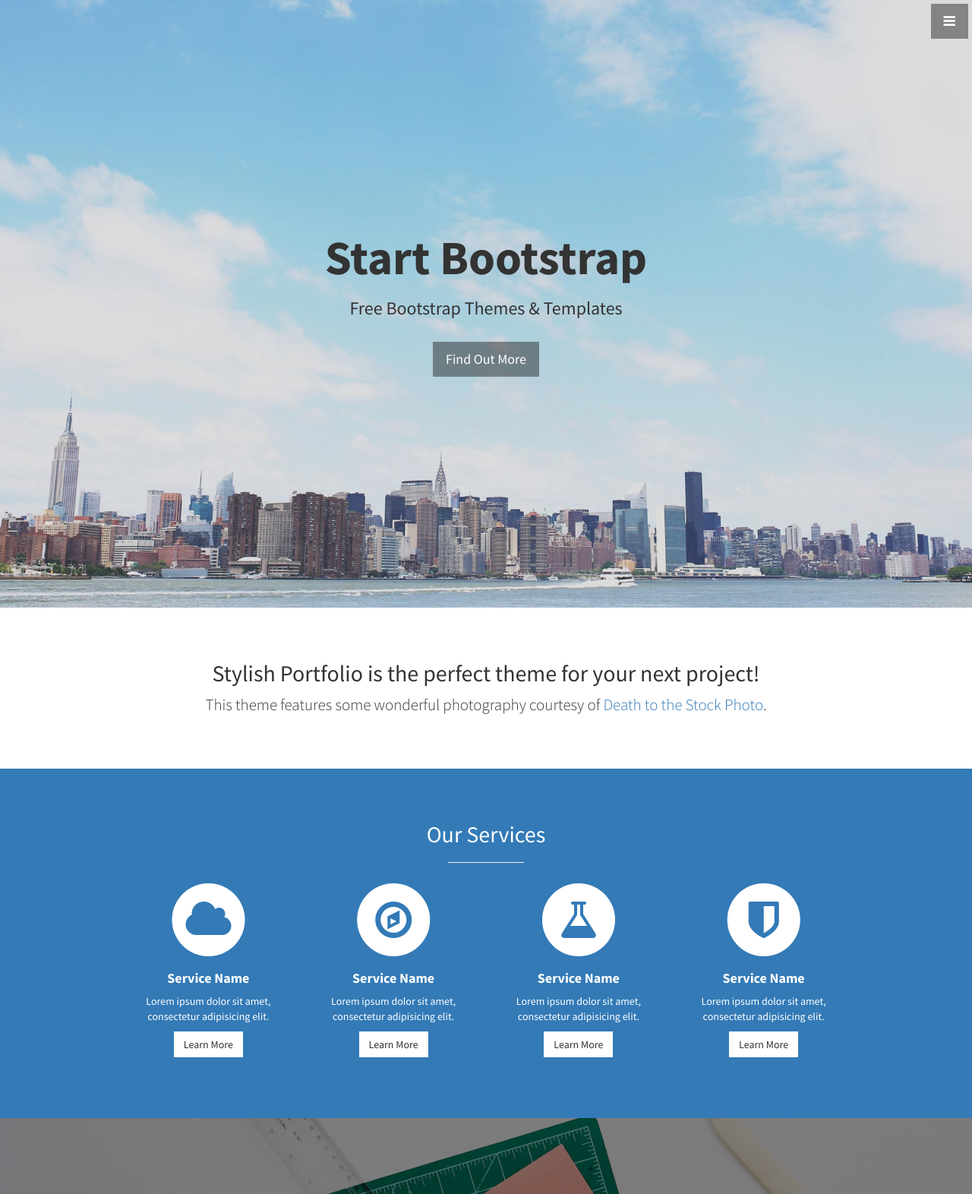
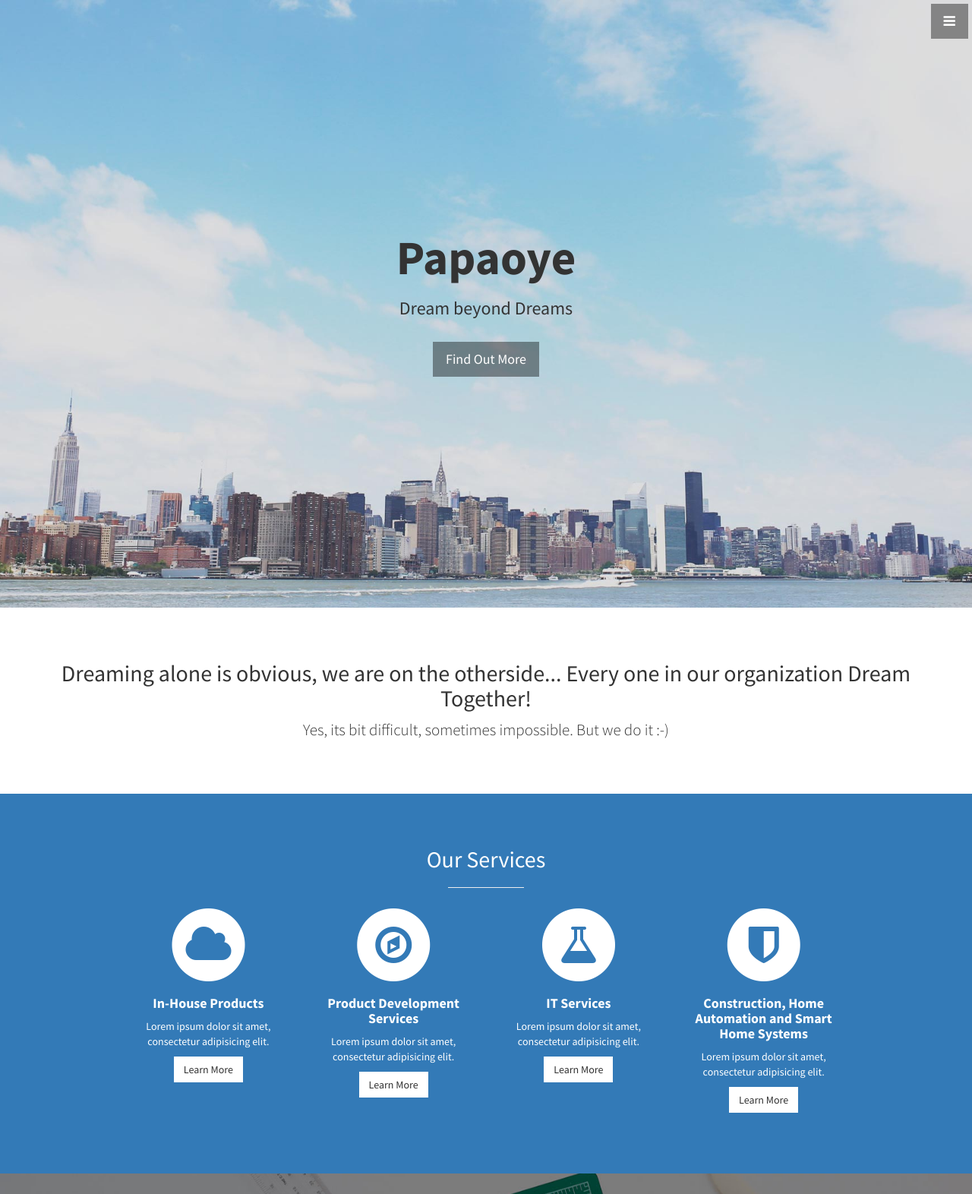
Before and after one commit to papaoye/papaoye.github.io, a plain HTML site: page index.html in a window 1280 px wide. Shown: the top 1572 px of the page at 76% size. Drawn offline with Linux system fonts and the light colour scheme.

Commit message:
Update index.html

```diff
--- a/index.html
+++ b/index.html
@@ -9,7 +9,7 @@
     <meta name="description" content="">
     <meta name="author" content="">
 
-    <title>Stylish Portfolio - Start Bootstrap Theme</title>
+    <title>Papaoye - Dream Beyond Dreams</title>
 
     <!-- Bootstrap Core CSS -->
     <link href="css/bootstrap.min.css" rel="stylesheet">
@@ -61,8 +61,8 @@
     <!-- Header -->
     <header id="top" class="header">
         <div class="text-vertical-center">
-            <h1>Start Bootstrap</h1>
-            <h3>Free Bootstrap Themes &amp; Templates</h3>
+            <h1>Papaoye</h1>
+            <h3>Dream beyond Dreams</h3>
             <br>
             <a href="#about" class="btn btn-dark btn-lg">Find Out More</a>
         </div>
@@ -73,8 +73,8 @@
         <div class="container">
             <div class="row">
                 <div class="col-lg-12 text-center">
-                    <h2>Stylish Portfolio is the perfect theme for your next project!</h2>
-                    <p class="lead">This theme features some wonderful photography courtesy of <a target="_blank" href="http://join.deathtothestockphoto.com/">Death to the Stock Photo</a>.</p>
+                    <h2>Dreaming alone is obvious, we are on the otherside... Every one in our organization Dream Together!</h2>
+                    <p class="lead">Yes, its bit difficult, sometimes impossible. But we do it :-)</p>
                 </div>
             </div>
             <!-- /.row -->
@@ -98,7 +98,7 @@
                                 <i class="fa fa-cloud fa-stack-1x text-primary"></i>
                             </span>
                                 <h4>
-                                    <strong>Service Name</strong>
+                                    <strong>In-House Products</strong>
                                 </h4>
                                 <p>Lorem ipsum dolor sit amet, consectetur adipisicing elit.</p>
                                 <a href="#" class="btn btn-light">Learn More</a>
@@ -111,7 +111,7 @@
                                 <i class="fa fa-compass fa-stack-1x text-primary"></i>
                             </span>
                                 <h4>
-                                    <strong>Service Name</strong>
+                                    <strong>Product Development Services</strong>
                                 </h4>
                                 <p>Lorem ipsum dolor sit amet, consectetur adipisicing elit.</p>
                                 <a href="#" class="btn btn-light">Learn More</a>
@@ -124,7 +124,7 @@
                                 <i class="fa fa-flask fa-stack-1x text-primary"></i>
                             </span>
                                 <h4>
-                                    <strong>Service Name</strong>
+                                    <strong>IT Services</strong>
                                 </h4>
                                 <p>Lorem ipsum dolor sit amet, consectetur adipisicing elit.</p>
                                 <a href="#" class="btn btn-light">Learn More</a>
@@ -137,7 +137,7 @@
                                 <i class="fa fa-shield fa-stack-1x text-primary"></i>
                             </span>
                                 <h4>
-                                    <strong>Service Name</strong>
+                                    <strong>Construction, Home Automation and Smart Home Systems</strong>
                                 </h4>
                                 <p>Lorem ipsum dolor sit amet, consectetur adipisicing elit.</p>
                                 <a href="#" class="btn btn-light">Learn More</a>
```
